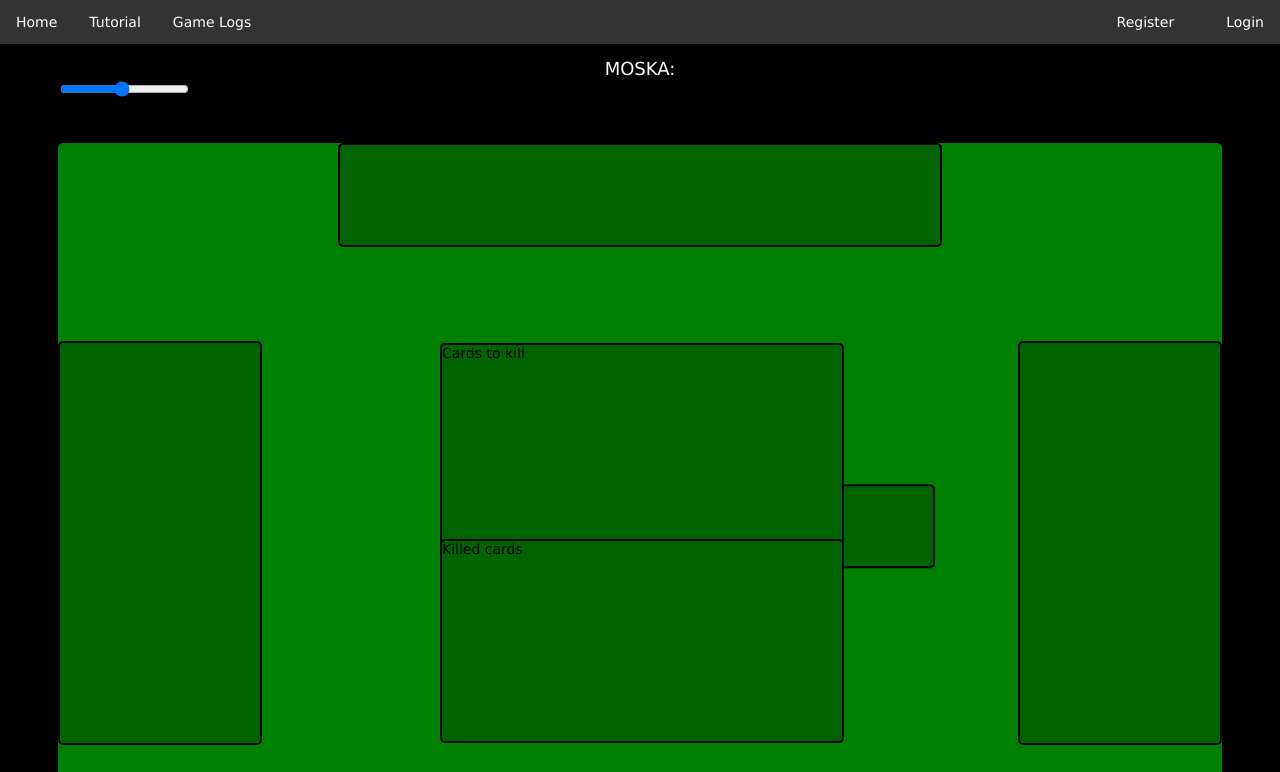
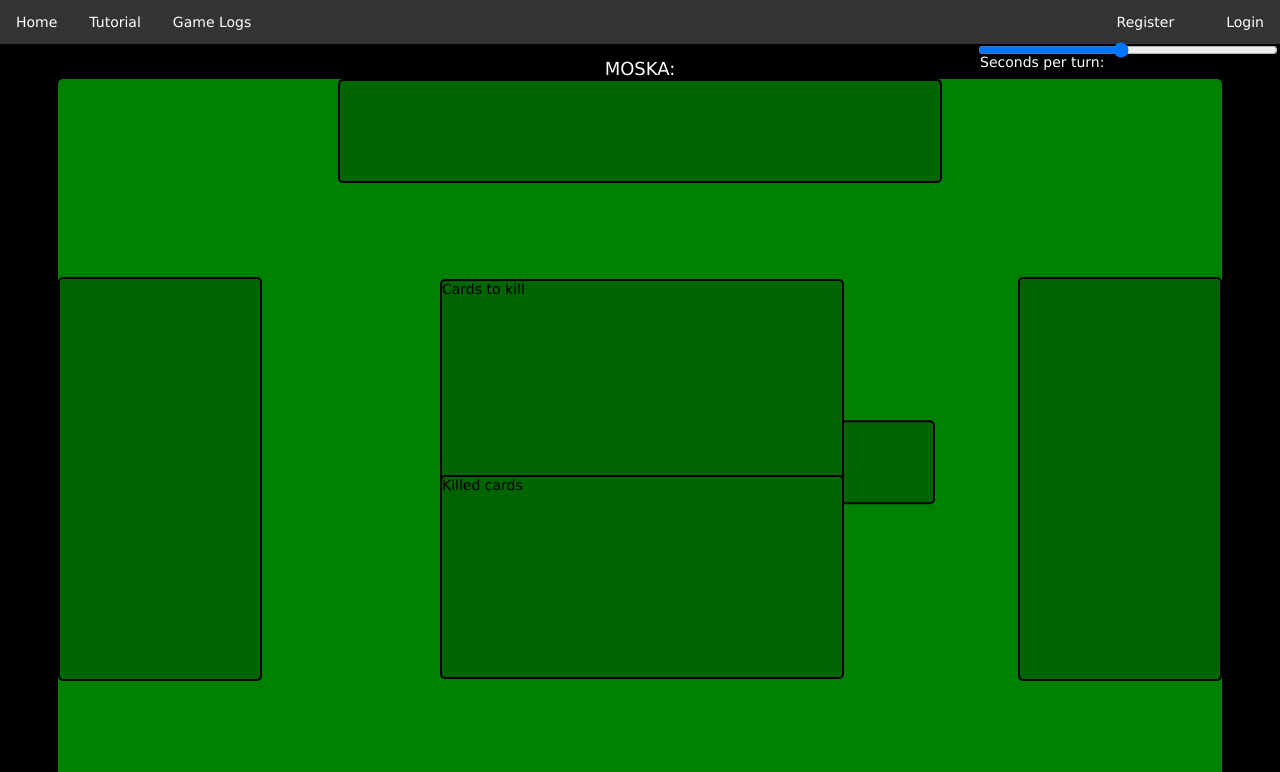
Before and after one commit to LeeviKamarainen/Moska, a website: page public/index.html in a window 1280 px wide. Shown: the top 772 px of the page. Drawn offline with Linux system fonts and the light colour scheme.

Commit message:
Added the styling as well.

```diff
--- a/public/stylesheets/style.css
+++ b/public/stylesheets/style.css
@@ -123,6 +123,15 @@ a {
   /* Change the values as needed to adjust the glow effect */
 }
 
+/*Game action text:*/
+#gameaction {
+  position: absolute;
+  width: 50%;
+  bottom: 15%;
+  left: 50%;
+  transform: translateX(-50%);
+}
+
 /* Set the height of the bottom div */
 #bottom {
   position: absolute;
@@ -164,6 +173,20 @@ a {
   transform: translateY(-50%);
 }
 
+#timeslider {
+  position: absolute;
+  top: 5%;
+  right: 0;
+  overflow: hidden;
+  width: 300px;
+}
+#timeslidervalue {
+  position: absolute;
+  top: 5%;
+  right: 0;
+  width: 300px;
+  color: white;
+}
 
 /* Set the width and center the middle div */
 #middle {
```
